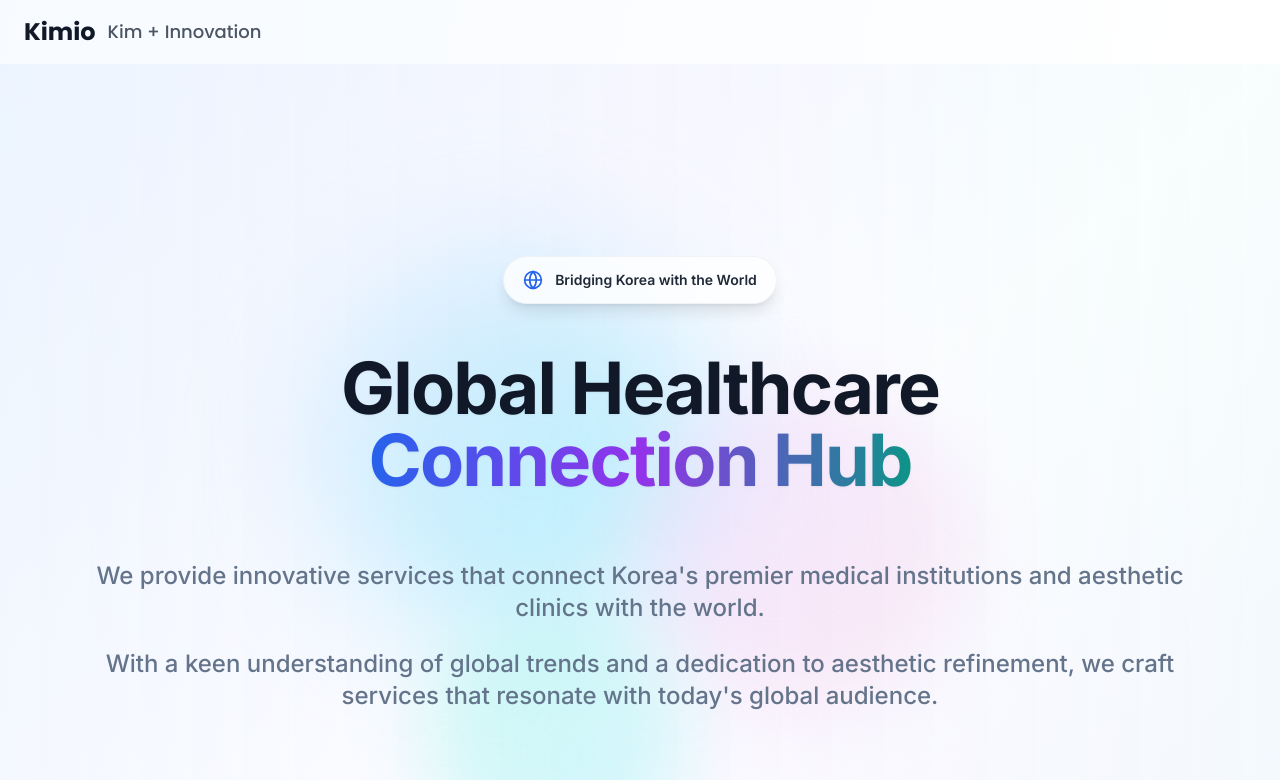
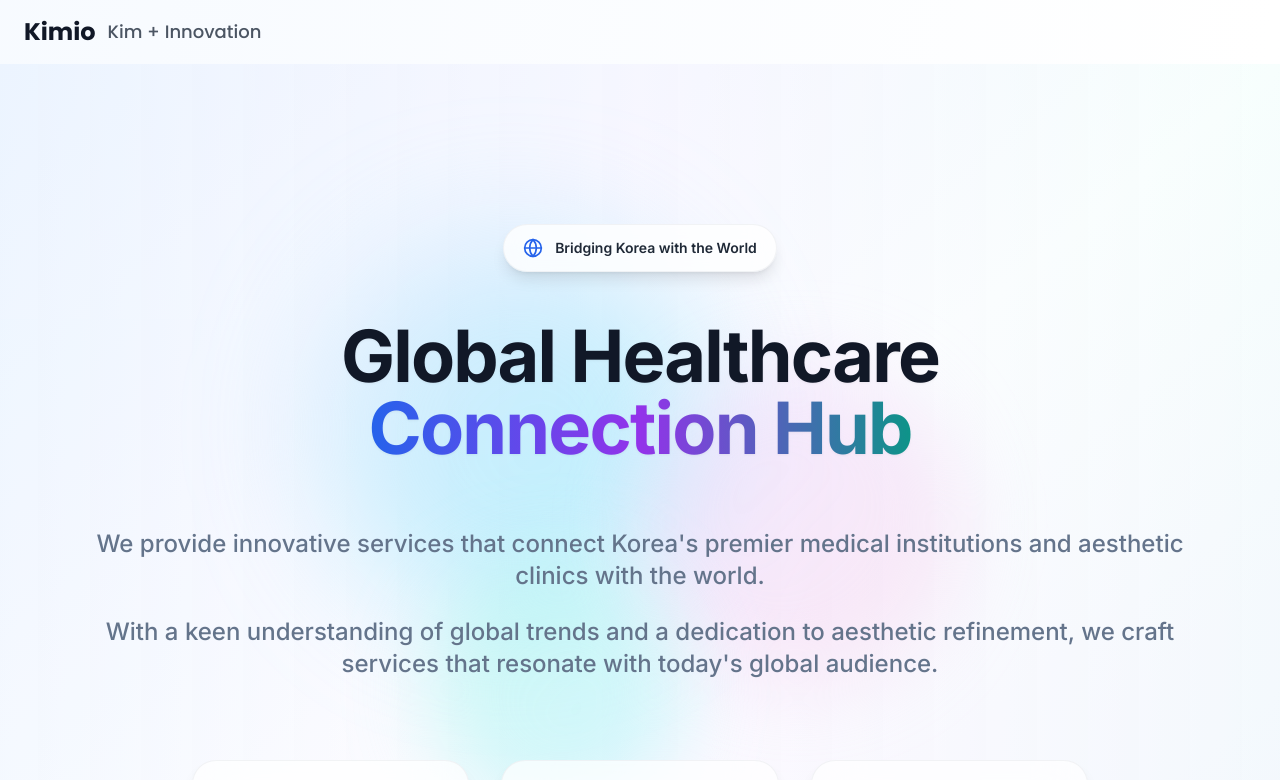
Before and after one commit to hi-jihyun-nam/stellar-web-welcome-site, a React (Vite) app: page / in a window 1280 px wide. Shown: the top 780 px of the page. Built offline with nearby package versions, Linux system fonts and the light colour scheme.

Commit message:
Fix: Adjust Hero section position
Slightly moved the Hero section's div element upwards.

```diff
--- a/src/components/Hero.tsx
+++ b/src/components/Hero.tsx
@@ -1,3 +1,4 @@
+
 
 import { Sparkles, ArrowRight, Globe } from "lucide-react";
 import { Button } from "@/components/ui/button";
@@ -15,7 +16,7 @@ const Hero = () => {
       <div className="absolute top-1/3 right-1/4 w-80 h-80 bg-gradient-to-br from-purple-200/50 to-pink-200/40 rounded-full blur-2xl animate-bounce [animation-duration:8s] [animation-delay:2s]"></div>
       <div className="absolute bottom-1/4 left-1/3 w-64 h-64 bg-gradient-to-br from-teal-200/40 to-cyan-200/50 rounded-full blur-2xl animate-bounce [animation-duration:7s] [animation-delay:4s]"></div>
 
-      <div className="relative z-10 text-center max-w-7xl mx-auto py-16">
+      <div className="relative z-10 text-center max-w-7xl mx-auto py-8">
         {/* Main Title */}
         <div className="mb-20 animate-fade-in">
           {/* Bridging Korea with the World - positioned above main title */}
```
